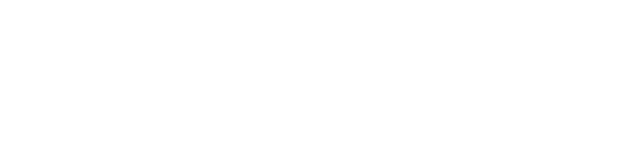
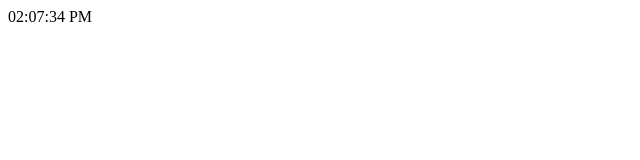
Before and after one commit to Joe-Bentley/RGB-DigitalClock, a plain HTML site: page index.html in a window 1280 px wide. Shown: the whole page, without its empty margins (0-640 px from the left). Drawn offline with Linux system fonts and the light colour scheme.

Commit message:
Javascript
getting / setting the Time

```diff
--- a/index.html
+++ b/index.html
@@ -7,6 +7,12 @@
     <title>Document</title>
 </head>
 <body>
+    <body>
+        <div class="wrapper">
+          <div class="display">
+            <div id="time">
+            </div>
+        </div>
     <script src="main.js"></script>
 </body>
 </html>
--- a/main.js
+++ b/main.js
@@ -0,0 +1,22 @@
+setInterval(()=>{
+    const time = document.querySelector(".display #time");
+    let date = new Date();
+    let hours = date.getHours();
+    let minutes = date.getMinutes();
+    let seconds = date.getSeconds();
+    let day_night = "AM";
+    if(hours > 12){
+      day_night = "PM";
+      hours = hours - 12;
+    }
+    if(seconds < 10){
+      seconds = "0" + seconds;
+    }
+    if(minutes < 10){
+      minutes = "0" + minutes;
+    }
+    if(hours < 10){
+      hours = "0" + hours;
+    }
+    time.textContent = hours + ":" + minutes + ":" + seconds + " "+ day_night;
+  });
```
